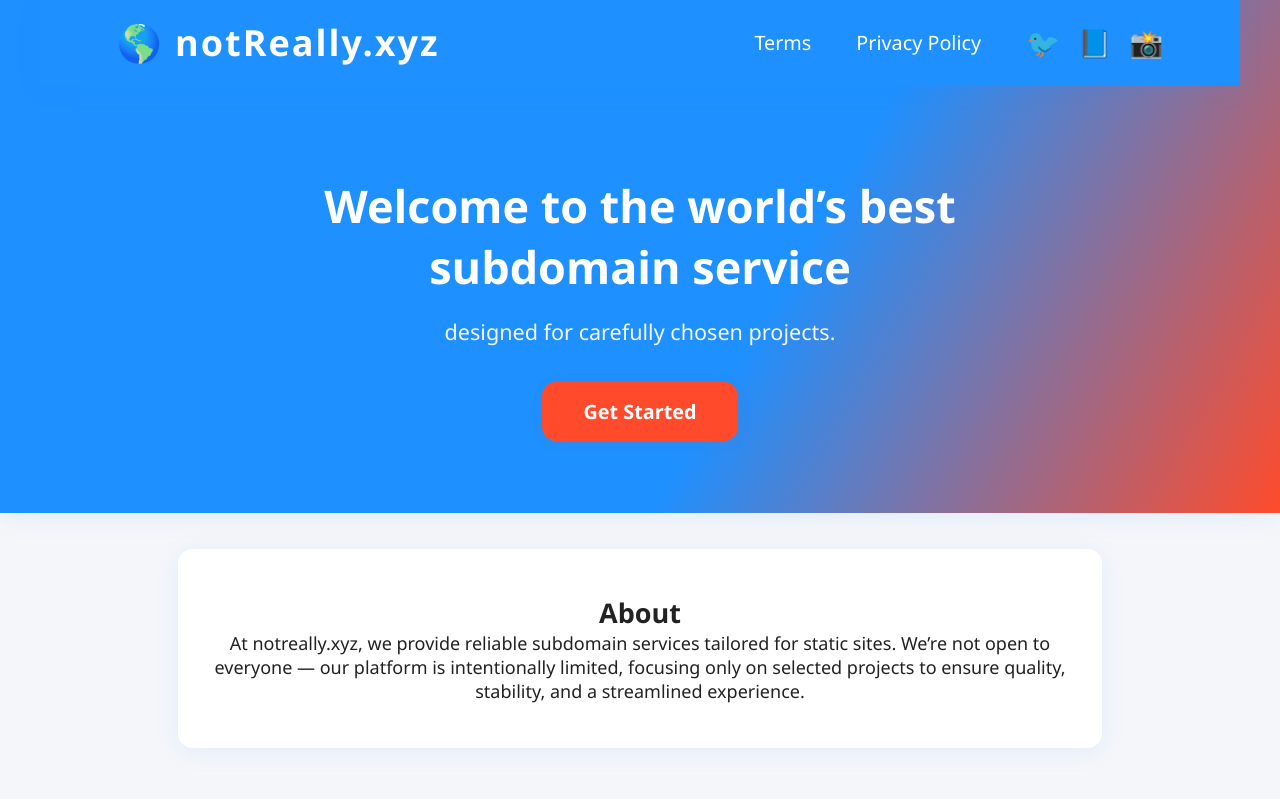
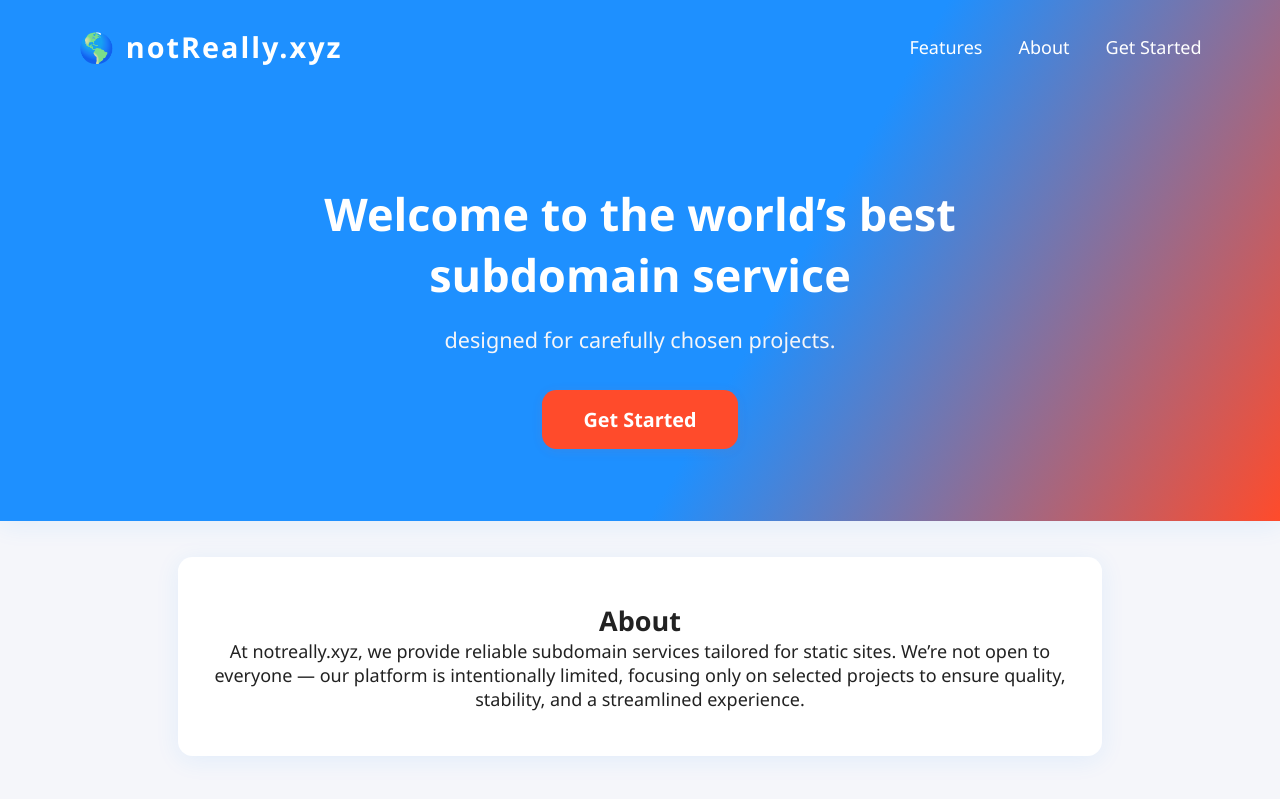
Before and after one commit to Berlinxr/notreally, a plain HTML site: page index.html in a window 1280 px wide. Shown: the top 799 px of the page. Drawn offline with Linux system fonts and the light colour scheme.

Commit message:
Update index.html

```diff
--- a/index.html
+++ b/index.html
@@ -6,77 +6,15 @@
   <title>🌎 notReally.xyz</title>
   <meta name="description" content="A stunning, fast, and accessible static website template."/>
   <link rel="stylesheet" href="styles.css"/>
-  <style>
-    /* New Navbar Styles */
-    nav {
-      display: flex;
-      align-items: center;
-      justify-content: space-between;
-      padding: 1rem 6vw;
-      background-color: var(--primary);
-      box-shadow: var(--shadow);
-    }
-
-    nav .logo {
-      font-size: 2rem;
-      font-weight: bold;
-      text-decoration: none;
-      color: #fff;
-      letter-spacing: 2px;
-    }
-
-    nav ul {
-      display: flex;
-      align-items: center;
-      list-style: none;
-      gap: 2.5rem;
-    }
-
-    nav ul li a {
-      color: #fff;
-      text-decoration: none;
-      font-weight: 500;
-      font-size: 1.1rem;
-      transition: color 0.2s;
-    }
-
-    nav ul li a:hover,
-    nav ul li a:focus {
-      color: var(--accent);
-    }
-
-    .social-icons {
-      display: flex;
-      align-items: center;
-      gap: 1rem;
-    }
-
-    .social-icons a {
-      color: #fff;
-      font-size: 1.5rem;
-      text-decoration: none;
-      transition: color 0.2s;
-    }
-
-    .social-icons a:hover {
-      color: var(--accent);
-    }
-  </style>
 </head>
 <body>
   <header>
     <nav>
       <a href="#" class="logo">🌎 notReally.xyz</a>
       <ul>
-        <li><a href="#terms">Terms</a></li>
-        <li><a href="#privacy">Privacy Policy</a></li>
-        <li>
-          <div class="social-icons">
-            <a href="https://twitter.com" target="_blank" aria-label="Twitter">🐦</a>
-            <a href="https://facebook.com" target="_blank" aria-label="Facebook">📘</a>
-            <a href="https://instagram.com" target="_blank" aria-label="Instagram">📸</a>
-          </div>
-        </li>
+        <li><a href="#terms">Features</a></li>
+        <li><a href="#about">About</a></li>
+        <li><a href="#cta">Get Started</a></li>
       </ul>
     </nav>
     <div class="hero">
```
